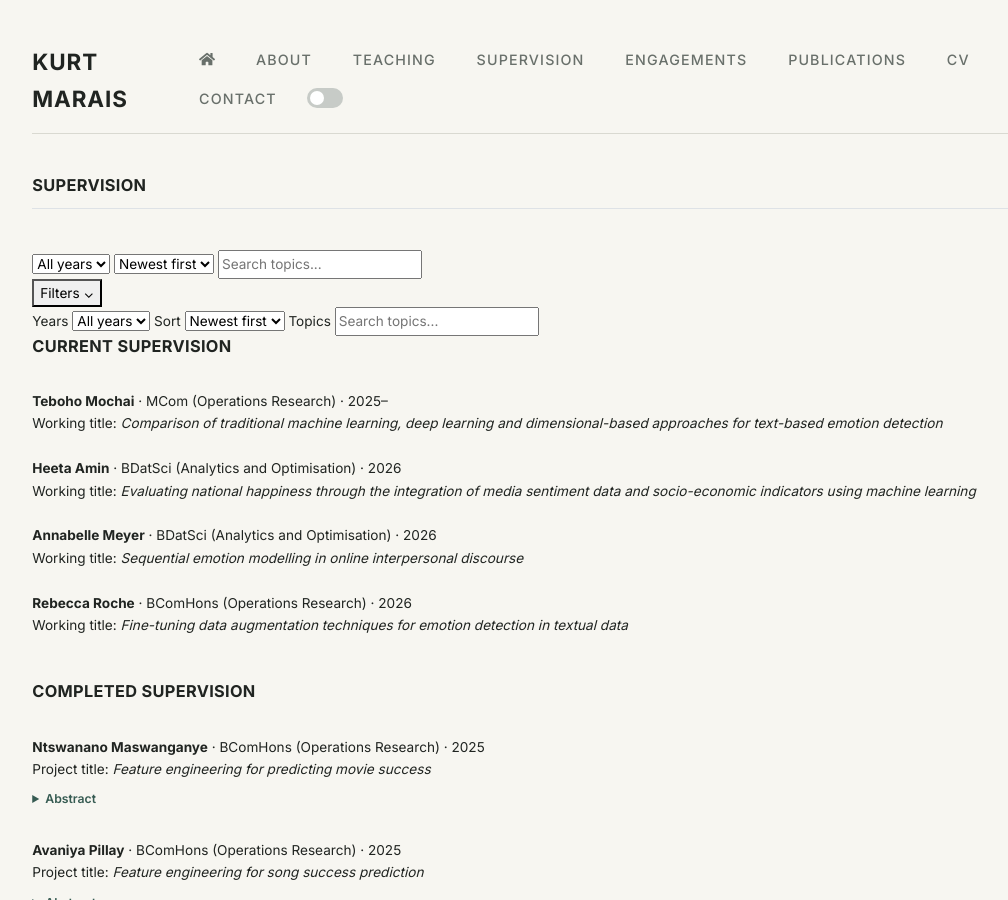
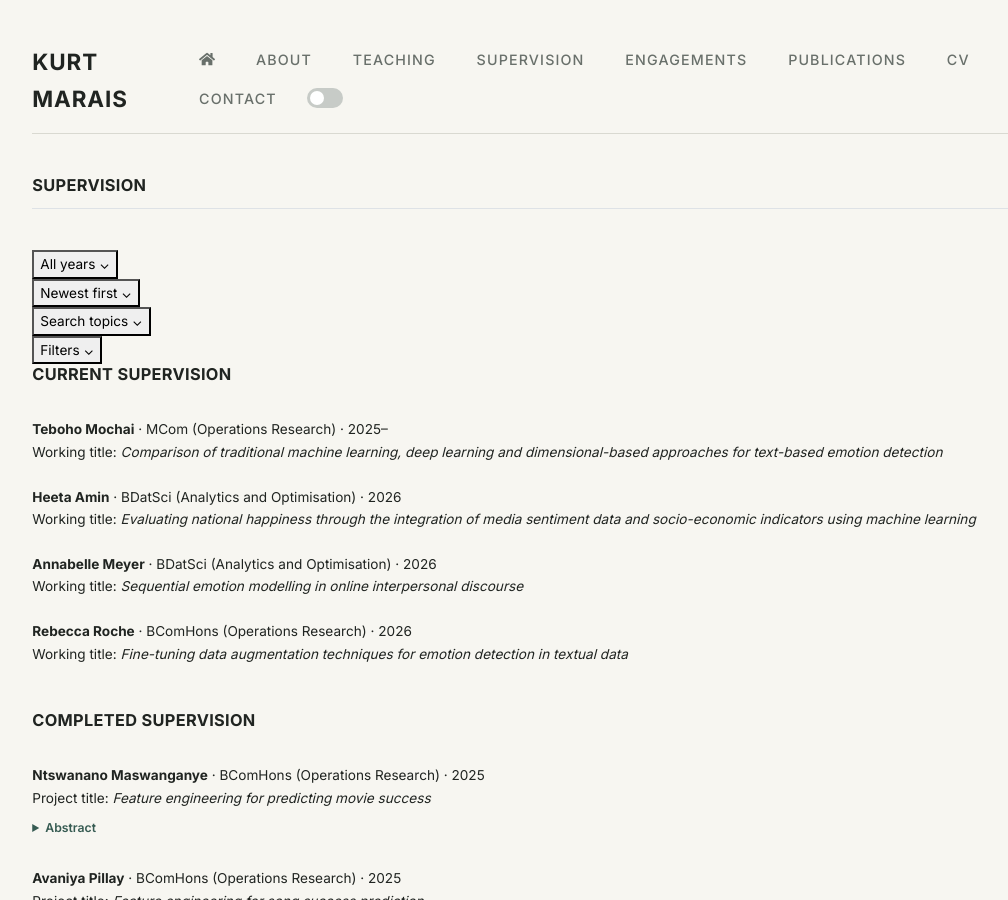
Before and after one commit to kurtmarais/kurtmarais.github.io, a Jekyll site: the page built from supervision.md, in a window 1280 px wide and 900 px high. Shown: the whole window, without its empty margins (88-1096 px from the left). Built offline with Jekyll 4.4.1, drawn with Linux system fonts in a browser that asks for light colours; some of the changed lines change nothing that is shown.

Commit message:
Update supervision.html

```diff
--- a/_layouts/supervision.html
+++ b/_layouts/supervision.html
@@ -7,26 +7,126 @@
 
     <div class="supervision-header">
 
+      <!-- DESKTOP FILTERS -->
+
       <div class="supervision-title-row">
 
         <h3 class="fw-bold border-bottom pb-3 mb-5">
           {{ page.title }}
         </h3>
 
-    <div class="supervision-filters desktop-supervision-filters">
+        <nav
+          class="supervision-filters desktop-supervision-filters"
+          aria-label="Supervision filters"
+        >
 
-      <select id="supervision-year-filter" aria-label="Filter by year">
-        <option value="all">All years</option>
-      </select>
+          <!-- YEARS -->
 
-      <select id="supervision-sort" aria-label="Sort by year">
-        <option value="newest">Newest first</option>
-        <option value="oldest">Oldest first</option>
-      </select>
+          <div class="supervision-filter">
+
+            <button
+              type="button"
+              class="supervision-filter-link"
+              data-filter="year"
+              aria-expanded="false"
+              aria-controls="supervision-year-panel"
+            >
+              All years
+              <span class="filter-chevron">⌄</span>
+            </button>
+
+            <div
+              id="supervision-year-panel"
+              class="supervision-filter-panel"
+              data-panel="year"
+              hidden
+            >
+
+              <button
+                type="button"
+                class="supervision-option selected"
+                data-year="all"
+              >
+                All years
+              </button>
+
+              <div class="supervision-year-options">
+                <!-- Available years will be inserted here by JavaScript -->
+              </div>
+
+            </div>
+
+          </div>
+
+
+          <!-- SORT -->
+
+          <div class="supervision-filter">
+
+            <button
+              type="button"
+              class="supervision-filter-link"
+              data-filter="sort"
+              aria-expanded="false"
+              aria-controls="supervision-sort-panel"
+            >
+              Newest first
+              <span class="filter-chevron">⌄</span>
+            </button>
+
+            <div
+              id="supervision-sort-panel"
+              class="supervision-filter-panel"
+              data-panel="sort"
+              hidden
+            >
+
+              <button
+                type="button"
+                class="supervision-option selected"
+                data-sort="newest"
+              >
+                Newest first
+              </button>
+
+              <button
+                type="button"
+                class="supervision-option"
+                data-sort="oldest"
+              >
+                Oldest first
+              </button>
+
+            </div>
+
+          </div>
+
+
+          <!-- TOPICS -->
+
+          <div class="supervision-filter">
+
+            <button
+              type="button"
+              class="supervision-filter-link"
+              data-filter="topic"
+              aria-expanded="false"
+              aria-controls="supervision-topic-panel"
+            >
+              Search topics
+              <span class="filter-chevron">⌄</span>
+            </button>
+
+            <div
+              id="supervision-topic-panel"
+              class="supervision-filter-panel supervision-topic-panel"
+              data-panel="topic"
+              hidden
+            >
 
               <input
                 type="search"
-        id="supervision-topic-search"
+                class="supervision-topic-search"
                 placeholder="Search topics..."
                 aria-label="Search supervision topics"
               >
@@ -35,6 +135,12 @@
 
           </div>
 
+        </nav>
+
+      </div>
+
+
+      <!-- MOBILE FILTERS -->
 
       <div class="mobile-supervision-filters">
 
@@ -44,44 +150,143 @@
           aria-expanded="false"
           aria-controls="mobile-supervision-filter-panel"
         >
+
           <span>Filters</span>
+
           <span class="mobile-filters-arrow">⌄</span>
+
         </button>
 
 
         <div
           id="mobile-supervision-filter-panel"
           class="mobile-supervision-filter-panel"
+          hidden
         >
 
-      <label for="mobile-supervision-year-filter">
-        Years
-      </label>
+          <!-- MOBILE YEARS -->
 
-      <select id="mobile-supervision-year-filter">
-        <option value="all">All years</option>
-      </select>
+          <div class="mobile-supervision-filter">
+
+            <button
+              type="button"
+              class="mobile-supervision-filter-link"
+              data-mobile-filter="year"
+              aria-expanded="false"
+              aria-controls="mobile-supervision-year-panel"
+            >
+
+              <span>Years</span>
+
+              <span class="filter-chevron">⌄</span>
+
+            </button>
 
 
-      <label for="mobile-supervision-sort">
-        Sort
-      </label>
+            <div
+              id="mobile-supervision-year-panel"
+              class="mobile-supervision-filter-panel-inner"
+              hidden
+            >
 
-      <select id="mobile-supervision-sort">
-        <option value="newest">Newest first</option>
-        <option value="oldest">Oldest first</option>
-      </select>
+              <button
+                type="button"
+                class="supervision-option selected"
+                data-mobile-year="all"
+              >
+                All years
+              </button>
+
+              <div class="mobile-supervision-year-options">
+                <!-- Available years will be inserted here by JavaScript -->
+              </div>
+
+            </div>
+
+          </div>
 
 
-      <label for="mobile-supervision-topic-search">
-        Topics
-      </label>
+          <!-- MOBILE SORT -->
+
+          <div class="mobile-supervision-filter">
+
+            <button
+              type="button"
+              class="mobile-supervision-filter-link"
+              data-mobile-filter="sort"
+              aria-expanded="false"
+              aria-controls="mobile-supervision-sort-panel"
+            >
+
+              <span>Sort</span>
+
+              <span class="filter-chevron">⌄</span>
+
+            </button>
+
+
+            <div
+              id="mobile-supervision-sort-panel"
+              class="mobile-supervision-filter-panel-inner"
+              hidden
+            >
+
+              <button
+                type="button"
+                class="supervision-option selected"
+                data-mobile-sort="newest"
+              >
+                Newest first
+              </button>
+
+              <button
+                type="button"
+                class="supervision-option"
+                data-mobile-sort="oldest"
+              >
+                Oldest first
+              </button>
+
+            </div>
+
+          </div>
+
+
+          <!-- MOBILE TOPICS -->
+
+          <div class="mobile-supervision-filter">
+
+            <button
+              type="button"
+              class="mobile-supervision-filter-link"
+              data-mobile-filter="topic"
+              aria-expanded="false"
+              aria-controls="mobile-supervision-topic-panel"
+            >
+
+              <span>Topics</span>
+
+              <span class="filter-chevron">⌄</span>
+
+            </button>
+
+
+            <div
+              id="mobile-supervision-topic-panel"
+              class="mobile-supervision-filter-panel-inner"
+              hidden
+            >
 
               <input
                 type="search"
-        id="mobile-supervision-topic-search"
+                class="supervision-topic-search mobile-topic-search"
                 placeholder="Search topics..."
+                aria-label="Search supervision topics"
               >
+
+            </div>
+
+          </div>
 
         </div>
 
```
Lines whose indentation alone changed are shown as unchanged.
